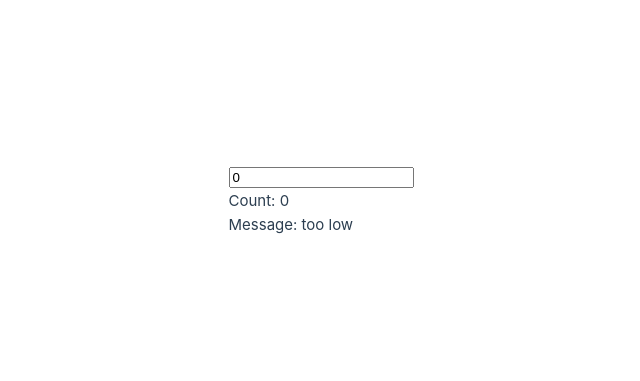
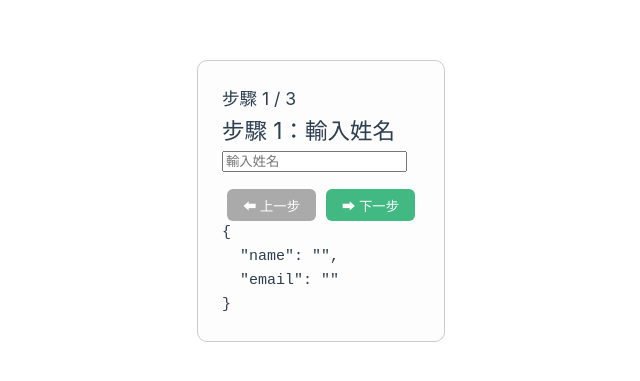
Before and after one commit to Kevin6065/SourceTreeFolder, a Vue app: page / in a window 1280 px wide. Shown: the part 199-580 px from the top of the page, without its empty margins (319-959 px from the left). Built offline with nearby package versions, Linux system fonts and the light colour scheme.

Commit message:
component :is / RegisterRunDown

```diff
--- a/src/App.vue
+++ b/src/App.vue
@@ -27,6 +27,8 @@
 import WatchRef from './components/WatchRef.vue'
 import WatchDeepAndMutiValues from './components/WatchDeepAndMutiValues.vue'
 import WatchEffectComp from './components/WatchEffectComp.vue'
+import TabComponent from './components/TabComponent.vue'
+import RegisterRunDown from './components/RegisterRunDown.vue'
 </script>
 
 <template>
@@ -67,7 +69,9 @@
     <!-- <RefComponent /> -->
     <!-- <WatchRef />
     <WatchDeepAndMutiValues /> -->
-    <WatchEffectComp />
+    <!-- <WatchEffectComp /> -->
+    <!-- <TabComponent /> -->
+    <RegisterRunDown />
   </main>
 </template>
 
--- /dev/null
+++ b/src/components/About.vue
@@ -0,0 +1,7 @@
+<script setup></script>
+
+<template>
+  <div>ℹ️ 關於我們</div>
+</template>
+
+<style scoped></style>
--- /dev/null
+++ b/src/components/Contact.vue
@@ -0,0 +1,7 @@
+<script setup></script>
+
+<template>
+  <div>📬 聯絡我們</div>
+</template>
+
+<style scoped></style>
--- /dev/null
+++ b/src/components/Home.vue
@@ -0,0 +1,7 @@
+<script setup></script>
+
+<template>
+  <div>🏠 這是首頁</div>
+</template>
+
+<style scoped></style>
--- /dev/null
+++ b/src/components/RegisterRunDown.vue
@@ -0,0 +1,115 @@
+<script setup>
+import { ref, computed } from 'vue'
+import Step1 from './Step1.vue'
+import Step2 from './Step2.vue'
+import Step3 from './Step3.vue'
+
+const steps = [Step1, Step2, Step3]
+const step = ref(0)
+const error = ref('')
+const currentStepComponent = computed(() => steps[step.value])
+
+const form = ref({
+  name: '',
+  email: '',
+})
+
+const nextStep = () => {
+  error.value = ''
+  if (step.value === 0 && !form.value.name.trim()) {
+    error.value = '請輸入姓名'
+    return
+  }
+  if (step.value === 1 && !form.value.email.trim()) {
+    error.value = '請輸入 Email'
+    return
+  }
+
+  if (step.value < steps.length - 1) {
+    step.value++
+  } else {
+    alert(` 表單送出：${JSON.stringify(form.value)}`)
+  }
+}
+
+const prevStep = () => {
+  if (step.value > 0) {
+    error.value = ''
+    step.value--
+  }
+}
+</script>
+
+<template>
+  <div class="form-container">
+    <h3>步驟 {{ step + 1 }} / {{ steps.length }}</h3>
+
+    <transition name="fade" mode="out-in">
+      <component :is="currentStepComponent" :form="form" :key="step" />
+    </transition>
+
+    <p class="error" v-if="error">{{ error }}</p>
+
+    <div class="actions">
+      <button @click="prevStep" :disabled="step === 0">⬅ 上一步</button>
+      <button @click="nextStep">
+        {{ step === steps.length - 1 ? ' 送出' : '➡ 下一步' }}
+      </button>
+    </div>
+    <pre>{{ form }}</pre>
+  </div>
+</template>
+
+<style scoped>
+.form-container {
+  max-width: 400px;
+  margin: 2rem auto;
+  padding: 1.5rem;
+  border: 1px solid #ccc;
+  border-radius: 10px;
+  background: #fdfdfd;
+}
+
+input {
+  width: 100%;
+  padding: 0.5rem;
+  margin: 1rem 0;
+  border-radius: 6px;
+  border: 1px solid #ccc;
+}
+
+.actions {
+  display: flex;
+  justify-content: space-between;
+  margin-top: 1rem;
+}
+
+button {
+  padding: 0.4rem 1rem;
+  border: none;
+  border-radius: 6px;
+  background: #42b983;
+  color: white;
+  cursor: pointer;
+}
+
+button:disabled {
+  background: #aaa;
+}
+
+.error {
+  color: red;
+  font-size: 0.9rem;
+  margin-top: 0.5rem;
+}
+
+/* ✨ 加入動畫 */
+.fade-enter-active,
+.fade-leave-active {
+  transition: opacity 0.3s ease;
+}
+.fade-enter-from,
+.fade-leave-to {
+  opacity: 0;
+}
+</style>
--- /dev/null
+++ b/src/components/Step1.vue
@@ -0,0 +1,12 @@
+<script setup>
+const props = defineProps(['form'])
+</script>
+
+<template>
+  <div>
+    <h2>步驟 1：輸入姓名</h2>
+    <input v-model="form.name" placeholder="輸入姓名" />
+  </div>
+</template>
+
+<style scoped></style>
--- /dev/null
+++ b/src/components/Step2.vue
@@ -0,0 +1,12 @@
+<script setup>
+const props = defineProps(['form'])
+</script>
+
+<template>
+  <div>
+    <h2>步驟 2：輸入電子信箱</h2>
+    <input v-model="form.email" placeholder="輸入 email" />
+  </div>
+</template>
+
+<style scoped></style>
--- /dev/null
+++ b/src/components/Step3.vue
@@ -0,0 +1,13 @@
+<script setup>
+const props = defineProps(['form'])
+</script>
+
+<template>
+  <div>
+    <h2>步驟 3：確認資訊</h2>
+    <p>姓名：{{ form.name }}</p>
+    <p>Email：{{ form.email }}</p>
+  </div>
+</template>
+
+<style scoped></style>
--- /dev/null
+++ b/src/components/TabComponent.vue
@@ -0,0 +1,53 @@
+<script setup>
+import { ref, computed } from 'vue'
+import Home from './Home.vue'
+import Contact from './Contact.vue'
+import About from './About.vue'
+const tabs = ['Home', 'About', 'Contact']
+const currentTab = ref('Home')
+
+// 對應元件映射
+const componentsMap = {
+  Home,
+  About,
+  Contact,
+}
+
+const currentTabComponent = computed(() => componentsMap[currentTab.value])
+</script>
+
+<template>
+  <div class="tabs">
+    <button v-for="tab in tabs" :key="tab" @click="currentTab = tab">
+      {{ tab }}
+    </button>
+  </div>
+
+  <component :is="currentTabComponent" class="content" />
+  {{ currentTab }}
+  <br />
+  {{ currentTabComponent }}
+</template>
+
+<style scoped>
+.tabs {
+  display: flex;
+  gap: 1rem;
+  margin-bottom: 1rem;
+}
+
+button {
+  padding: 0.5rem 1rem;
+  cursor: pointer;
+  border-radius: 6px;
+  border: none;
+  background: #42b983;
+  color: white;
+}
+
+.content {
+  padding: 1rem;
+  border: 1px solid #ccc;
+  border-radius: 8px;
+}
+</style>
```
